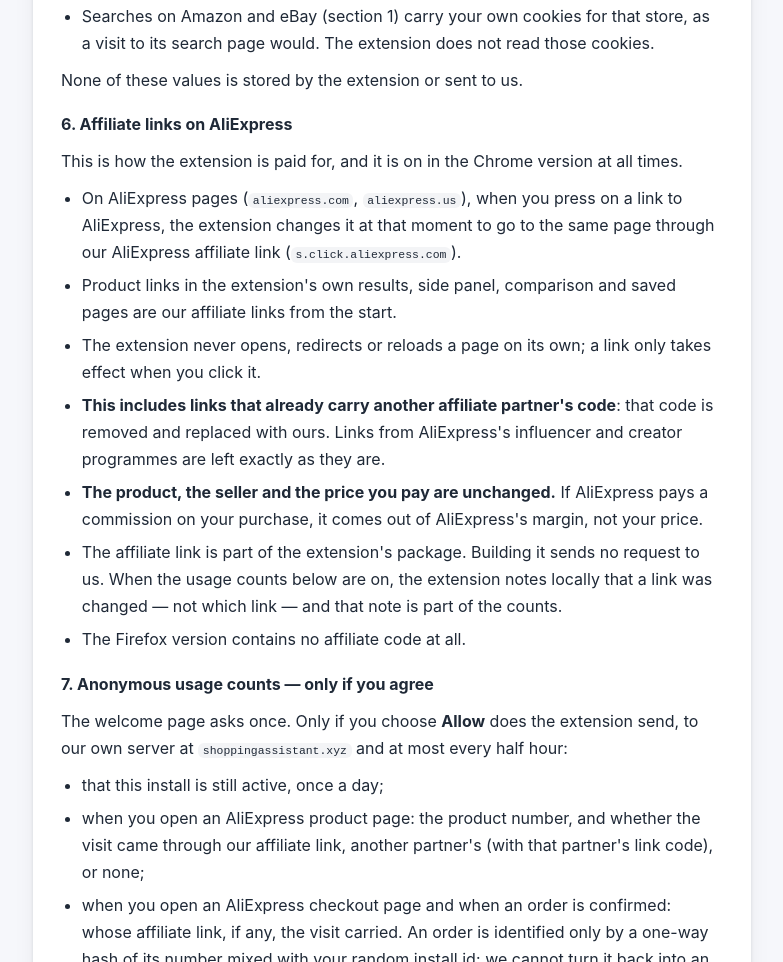
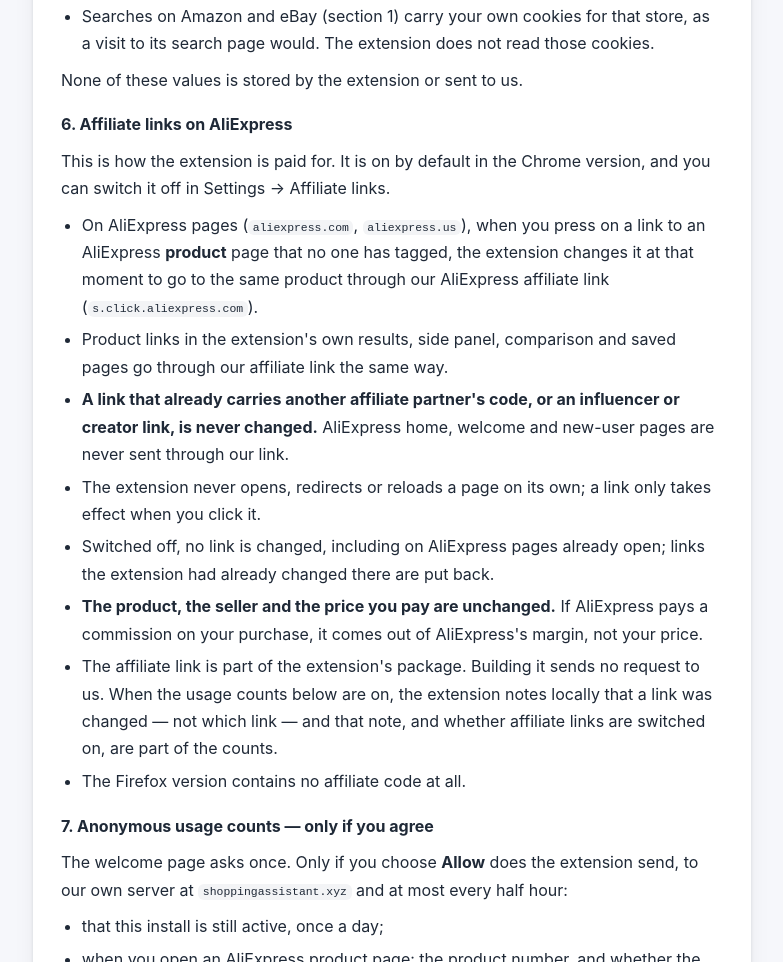
Before and after one commit to anwar03/privacy-policy, a plain HTML site: page find-similar-products/index.html in a window 1280 px wide. Shown: the part 3133-4095 px from the top of the page, without its empty margins (248-1031 px from the left). Drawn offline with Linux system fonts and the light colour scheme.

Commit message:
Find Similar Products policy: affiliate links never replace another partner's code; off switch
Co-Authored-By: Claude Opus 5.5 <noreply@anthropic.com>

```diff
--- a/find-similar-products/index.html
+++ b/find-similar-products/index.html
@@ -225,8 +225,8 @@
 <ul><li>Searches on Amazon and eBay (section 1) carry your own cookies for that store, as a visit to its search page would. The extension does not read those cookies.</li></ul>
 <p>None of these values is stored by the extension or sent to us.</p>
 <h3>6. Affiliate links on AliExpress</h3>
-<p>This is how the extension is paid for, and it is on in the Chrome version at all times.</p>
-<ul><li>On AliExpress pages (<code>aliexpress.com</code>, <code>aliexpress.us</code>), when you press on a link to AliExpress, the extension changes it at that moment to go to the same page through our AliExpress affiliate link (<code>s.click.aliexpress.com</code>).</li><li>Product links in the extension's own results, side panel, comparison and saved pages are our affiliate links from the start.</li><li>The extension never opens, redirects or reloads a page on its own; a link only takes effect when you click it.</li><li><strong>This includes links that already carry another affiliate partner's code</strong>: that code is removed and replaced with ours. Links from AliExpress's influencer and creator programmes are left exactly as they are.</li><li><strong>The product, the seller and the price you pay are unchanged.</strong> If AliExpress pays a commission on your purchase, it comes out of AliExpress's margin, not your price.</li><li>The affiliate link is part of the extension's package. Building it sends no request to us. When the usage counts below are on, the extension notes locally that a link was changed — not which link — and that note is part of the counts.</li><li>The Firefox version contains no affiliate code at all.</li></ul>
+<p>This is how the extension is paid for. It is on by default in the Chrome version, and you can switch it off in Settings → Affiliate links.</p>
+<ul><li>On AliExpress pages (<code>aliexpress.com</code>, <code>aliexpress.us</code>), when you press on a link to an AliExpress <strong>product</strong> page that no one has tagged, the extension changes it at that moment to go to the same product through our AliExpress affiliate link (<code>s.click.aliexpress.com</code>).</li><li>Product links in the extension's own results, side panel, comparison and saved pages go through our affiliate link the same way.</li><li><strong>A link that already carries another affiliate partner's code, or an influencer or creator link, is never changed.</strong> AliExpress home, welcome and new-user pages are never sent through our link.</li><li>The extension never opens, redirects or reloads a page on its own; a link only takes effect when you click it.</li><li>Switched off, no link is changed, including on AliExpress pages already open; links the extension had already changed there are put back.</li><li><strong>The product, the seller and the price you pay are unchanged.</strong> If AliExpress pays a commission on your purchase, it comes out of AliExpress's margin, not your price.</li><li>The affiliate link is part of the extension's package. Building it sends no request to us. When the usage counts below are on, the extension notes locally that a link was changed — not which link — and that note, and whether affiliate links are switched on, are part of the counts.</li><li>The Firefox version contains no affiliate code at all.</li></ul>
 <h3>7. Anonymous usage counts — only if you agree</h3>
 <p>The welcome page asks once. Only if you choose <strong>Allow</strong> does the extension send, to our own server at <code>shoppingassistant.xyz</code> and at most every half hour:</p>
 <ul><li>that this install is still active, once a day;</li><li>when you open an AliExpress product page: the product number, and whether the visit came through our affiliate link, another partner's (with that partner's link code), or none;</li><li>when you open an AliExpress checkout page and when an order is confirmed: whose affiliate link, if any, the visit carried. An order is identified only by a one-way hash of its number mixed with your random install id; we cannot turn it back into an AliExpress order number.</li></ul>
```
